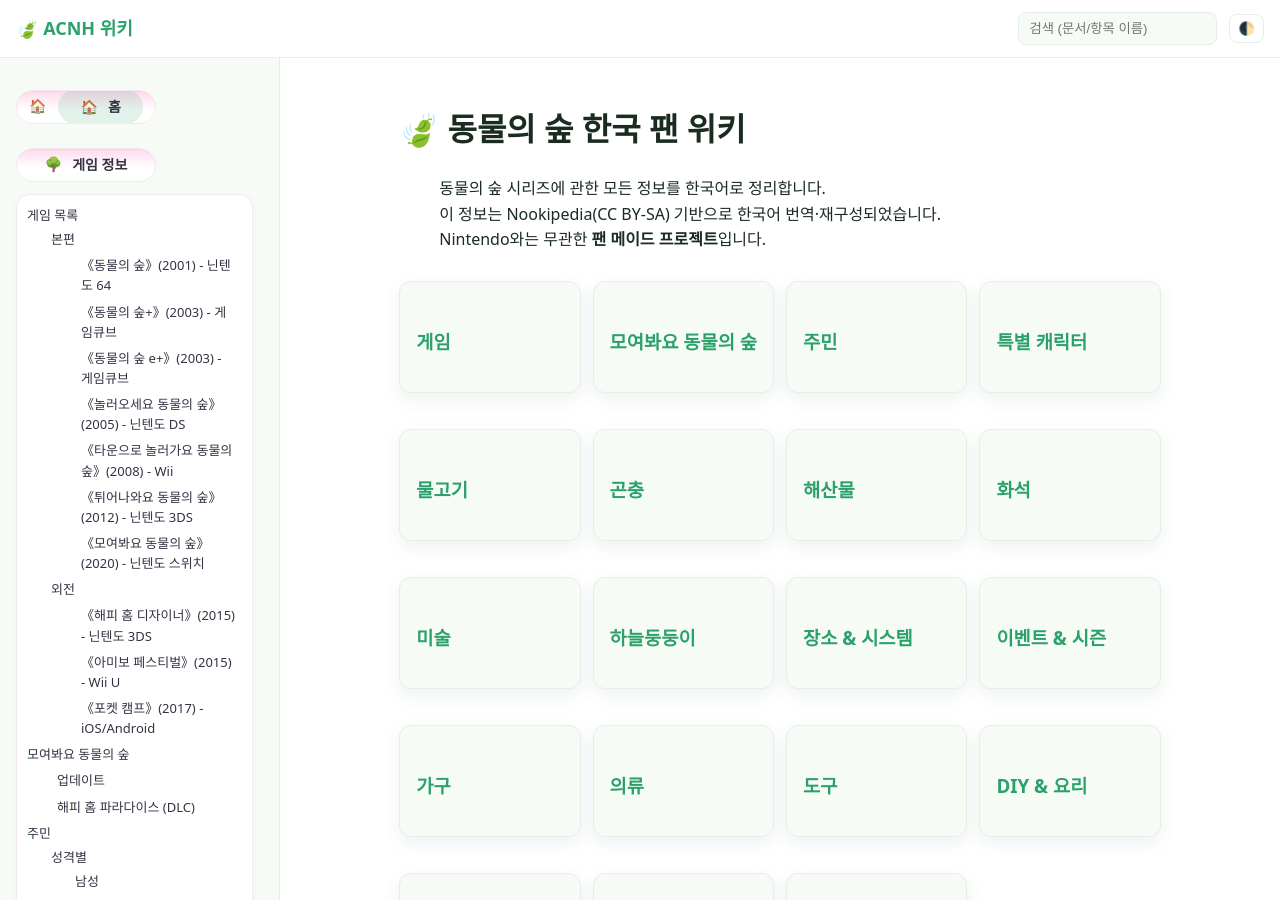
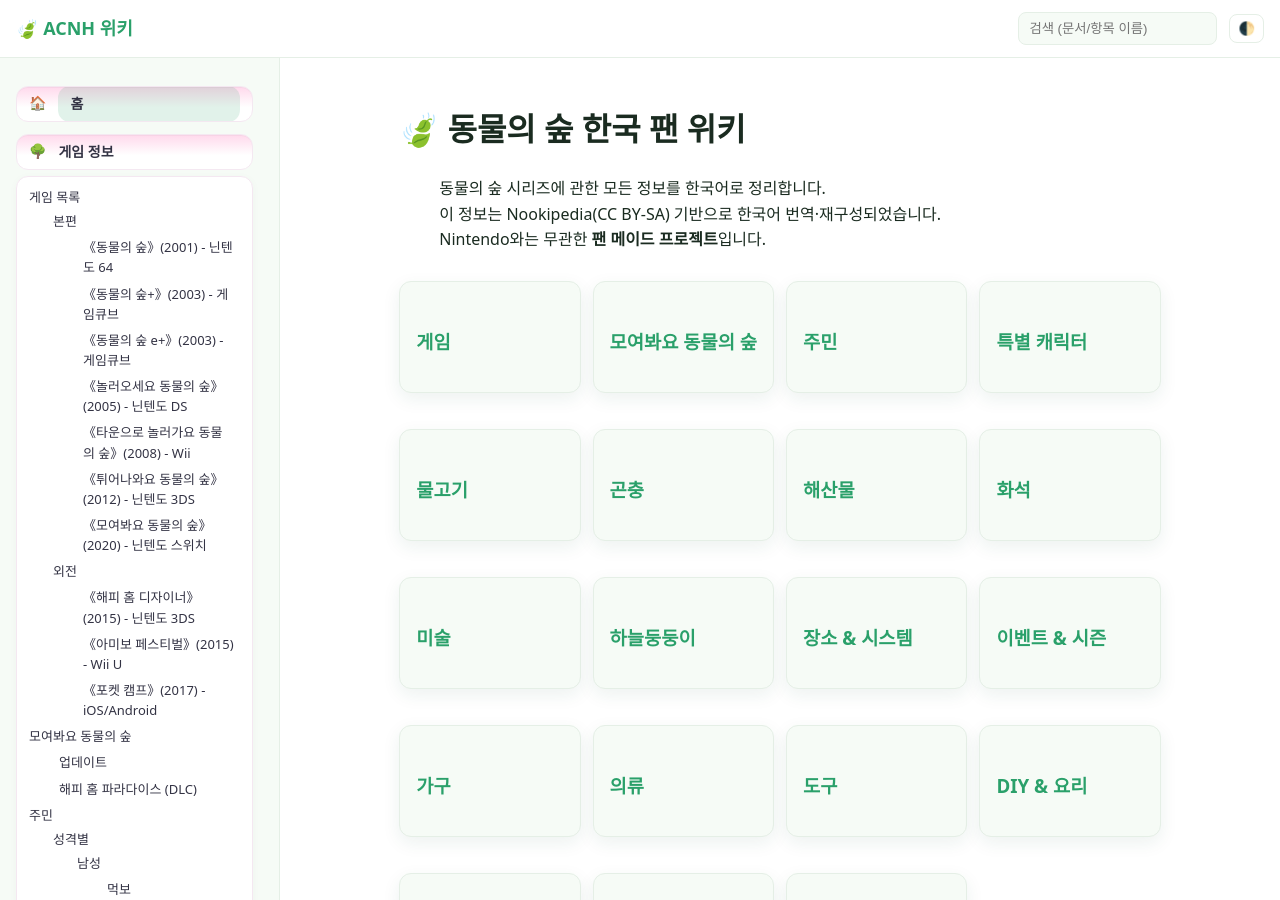
Before and after one commit to cute-bite/animal-crossing, a Jekyll site: the page built from index.md, in a window 1280 px wide and 900 px high. Built offline with Jekyll 4.4.1, drawn with Linux system fonts in a browser that asks for light colours.

Commit message:
Add files via upload

```diff
--- a/assets/css/theme.css
+++ b/assets/css/theme.css
@@ -502,3 +502,36 @@ tr:nth-child(even){ background:rgba(42,160,106,.04); }
 @media (max-width: 768px) {
   .sidebar { --pill-w: 120px; --pill-h: 32px; }
 }
+
+/* 1) 홈 아이콘 중복 제거 */
+.sidebar .menu > ul li h3 > a::before {
+  content: none !important;
+}
+
+/* 2) 배지/섹션 제목을 좌측정렬 + 크기 통일 */
+.sidebar h3,
+.sidebar .menu > ul li h3 > a {
+  display: flex;
+  align-items: center;
+  justify-content: flex-start;  /* 좌측정렬 */
+  gap: 6px;
+  width: 100%;                  /* 흰색 박스와 동일하게 꽉 채움 */
+  min-height: 36px;             /* 버튼 높이 일정 */
+  padding: 6px 12px;
+  border-radius: 12px;
+  box-sizing: border-box;
+}
+
+/* 3) 아이콘(::before)도 좌측에만 표시되게 */
+.sidebar h3::before {
+  margin-right: 6px;
+  font-size: 14px;
+}
+
+/* 4) 흰색 컨테이너(ul) 폭 맞추기 */
+.sidebar h3 + ul {
+  width: 100%;
+  border-radius: 12px;
+  padding: 8px 12px;
+  box-sizing: border-box;
+}
```
